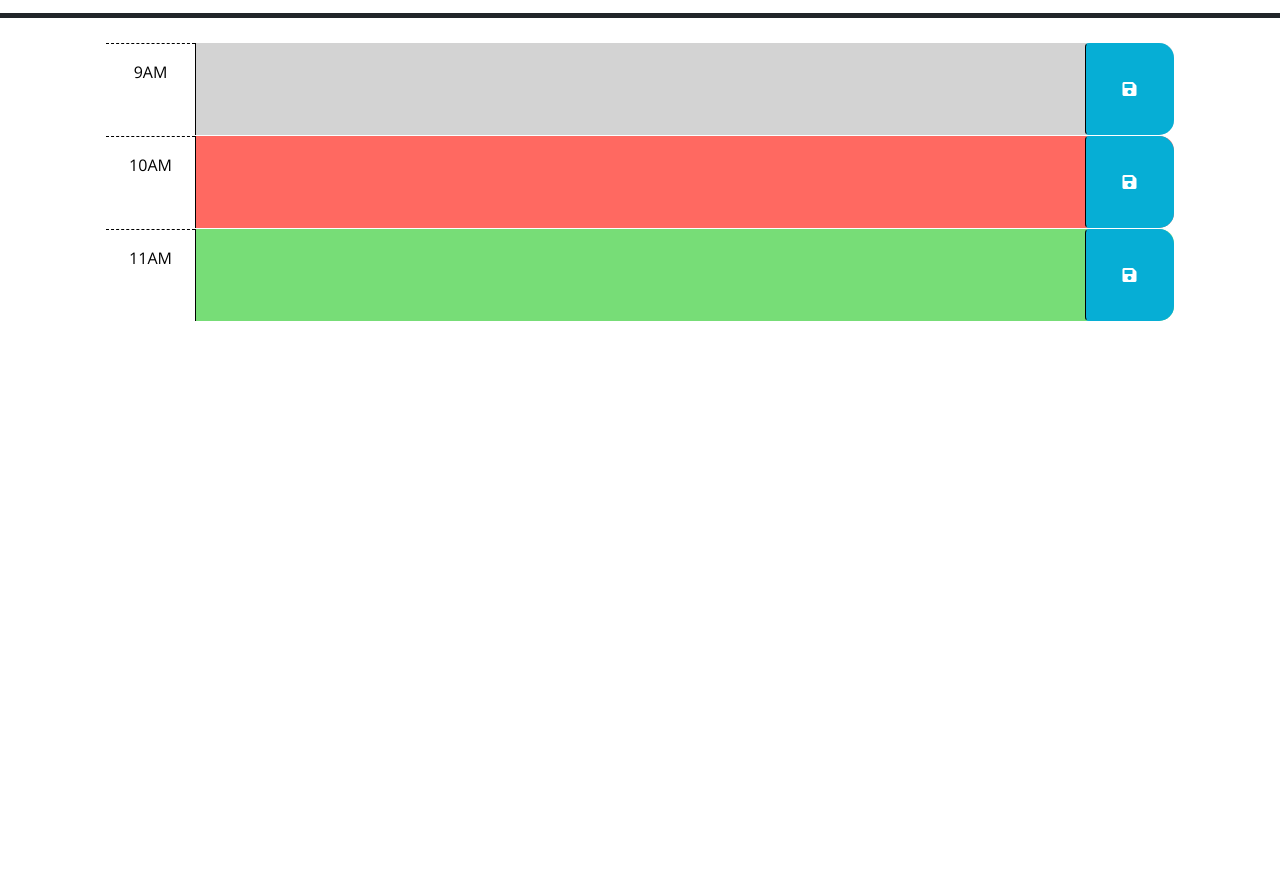
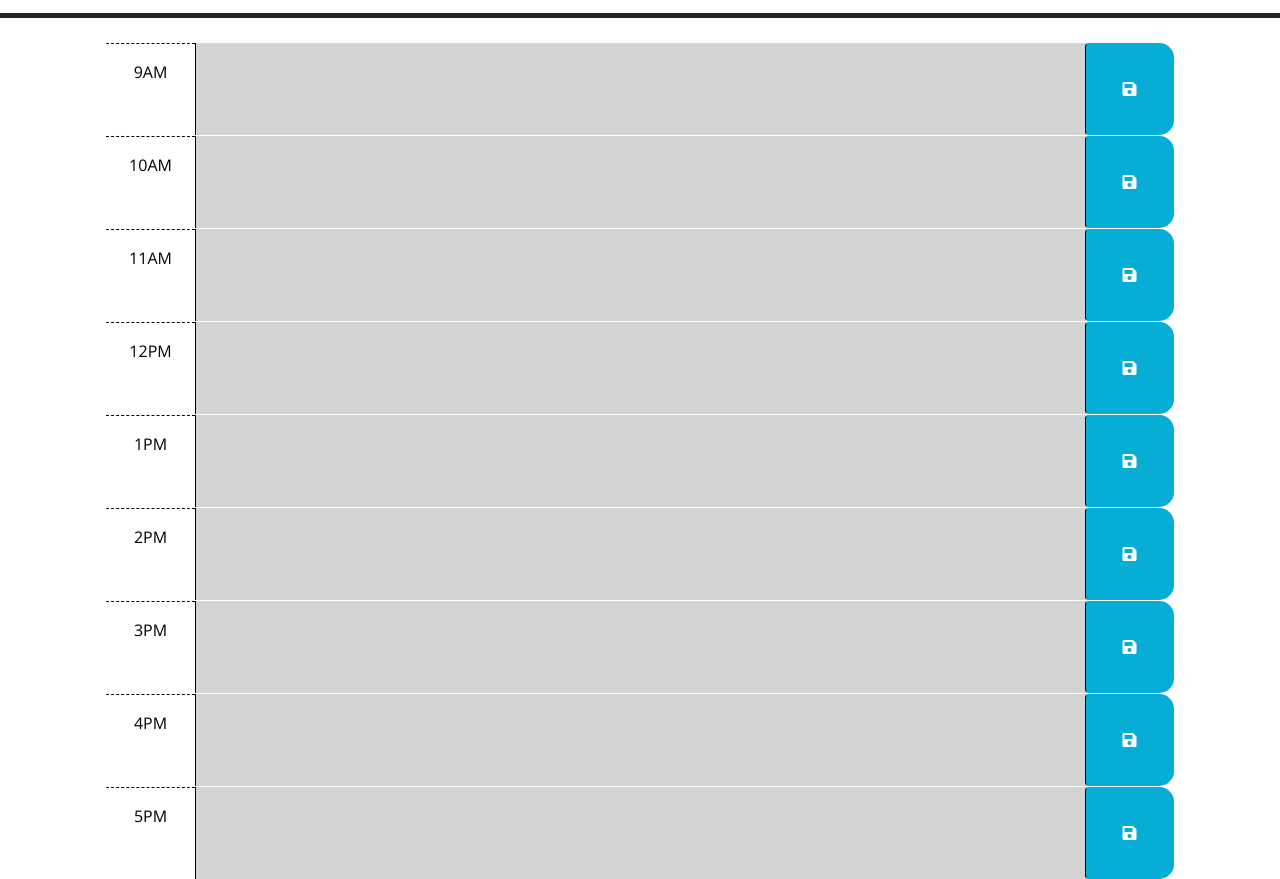
Before and after one commit to michaelayers3/Work-Day-Scheduler, a plain HTML site: page index.html in a window 1280 px wide. Shown: the part 260-1139 px from the top of the page. Before the commit the page ends 800 px from the top, so only its background shows below. Drawn offline with nearby package versions, Linux system fonts and the light colour scheme; files that its build step writes are made by us from their sources.

Commit message:
starting to get things in place. I need to learn more about for loops. getting local storage working slowly.

```diff
--- a/assets/script.js
+++ b/assets/script.js
@@ -4,7 +4,7 @@
 
 
 
-$(function () {
+
 
 
 
@@ -15,6 +15,16 @@ $(function () {
   // time-block containing the button that was clicked? How might the id be
   // useful when saving the description in local storage?
   //
+  $(function () {
+
+  var description = $(".description");
+  var saveBtn = $(".saveBtn");
+  var savedDescription = localStorage.getItem("description");
+
+  saveBtn.on('click', function () {
+  localStorage.setItem("description", JSON.stringify(description.val()));
+  console.log(description.val());
+  });
 
 
   // TODO: Add code to apply the past, present, or future class to each time
@@ -23,17 +33,33 @@ $(function () {
   // past, present, and future classes? How can Day.js be used to get the
   // current hour in 24-hour time?
   //
+  var currentHour = dayjs().hour();
+  console.log(currentHour);
+  var timeBlock = $(".time-block");
+  console.log(timeBlock);
+  var timeBlockHour = timeBlock.attr("id");
+  console.log(timeBlockHour);
+
+ if (currentHour > timeBlockHour) {
+    timeBlock.addClass("past");
+  } else if (currentHour < timeBlockHour) {
+    timeBlock.addClass("future");
+  } else {
+    timeBlock.addClass("present");
+  }
 
 
   // TODO: Add code to get any user input that was saved in localStorage and set
   // the values of the corresponding textarea elements. HINT: How can the id
   // attribute of each time-block be used to do this?
   //
-
+  var savedDescription = localStorage.getItem("description");
+  console.log(savedDescription);
+  description.val(savedDescription);
 
   // TODO: Add code to display the current date in the header of the page.
   var today = dayjs();
-  var time = today.format("H");
+  // var time = today.format("H");
   $("#currentDay").text(today.format("dddd, MMMM D, YYYY" + ", " + "h:mm A"));
 
 });
--- a/index.html
+++ b/index.html
@@ -18,7 +18,7 @@
     href="https://fonts.googleapis.com/css?family=Open+Sans&display=swap"
     rel="stylesheet"
     />
-    <link rel="stylesheet" href="style.css" />
+    <link rel="stylesheet" href="./assets/style.css" />
     <script
       src="https://cdn.jsdelivr.net/npm/dayjs@1.11.3/dayjs.min.js"
       integrity="sha256-iu/zLUB+QgISXBLCW/mcDi/rnf4m4uEDO0wauy76x7U="
@@ -45,7 +45,7 @@
         -->
 
       <!-- Example of a past time block. The "past" class adds a gray background color. -->
-      <div id="hour-9" class="row time-block past">
+      <div id="9" class="row time-block">
         <div class="col-2 col-md-1 hour text-center py-3">9AM</div>
         <textarea class="col-8 col-md-10 description" rows="3"> </textarea>
         <button class="btn saveBtn col-2 col-md-1" aria-label="save">
@@ -54,7 +54,7 @@
       </div>
 
       <!-- Example of a a present time block. The "present" class adds a red background color. -->
-      <div id="hour-10" class="row time-block present">
+      <div id="10" class="row time-block">
         <div class="col-2 col-md-1 hour text-center py-3">10AM</div>
         <textarea class="col-8 col-md-10 description" rows="3"> </textarea>
         <button class="btn saveBtn col-2 col-md-1" aria-label="save">
@@ -63,8 +63,56 @@
       </div>
 
       <!-- Example of a future time block. The "future" class adds a green background color. -->
-      <div id="hour-11" class="row time-block future">
+      <div id="11" class="row time-block">
         <div class="col-2 col-md-1 hour text-center py-3">11AM</div>
+        <textarea class="col-8 col-md-10 description" rows="3"> </textarea>
+        <button class="btn saveBtn col-2 col-md-1" aria-label="save">
+          <i class="fas fa-save" aria-hidden="true"></i>
+        </button>
+      </div>
+
+      <div id="12" class="row time-block">
+        <div class="col-2 col-md-1 hour text-center py-3">12PM</div>
+        <textarea class="col-8 col-md-10 description" rows="3"> </textarea>
+        <button class="btn saveBtn col-2 col-md-1" aria-label="save">
+          <i class="fas fa-save" aria-hidden="true"></i>
+        </button>
+      </div>
+
+      <div id="13" class="row time-block">
+        <div class="col-2 col-md-1 hour text-center py-3">1PM</div>
+        <textarea class="col-8 col-md-10 description" rows="3"> </textarea>
+        <button class="btn saveBtn col-2 col-md-1" aria-label="save">
+          <i class="fas fa-save" aria-hidden="true"></i>
+        </button>
+      </div>
+
+      <div id="14" class="row time-block">
+        <div class="col-2 col-md-1 hour text-center py-3">2PM</div>
+        <textarea class="col-8 col-md-10 description" rows="3"> </textarea>
+        <button class="btn saveBtn col-2 col-md-1" aria-label="save">
+          <i class="fas fa-save" aria-hidden="true"></i>
+        </button>
+      </div>
+
+      <div id="15" class="row time-block">
+        <div class="col-2 col-md-1 hour text-center py-3">3PM</div>
+        <textarea class="col-8 col-md-10 description" rows="3"> </textarea>
+        <button class="btn saveBtn col-2 col-md-1" aria-label="save">
+          <i class="fas fa-save" aria-hidden="true"></i>
+        </button>
+      </div>
+
+      <div id="16" class="row time-block ">
+        <div class="col-2 col-md-1 hour text-center py-3">4PM</div>
+        <textarea class="col-8 col-md-10 description" rows="3"> </textarea>
+        <button class="btn saveBtn col-2 col-md-1" aria-label="save">
+          <i class="fas fa-save" aria-hidden="true"></i>
+        </button>
+      </div>
+
+      <div id="17" class="row time-block">
+        <div class="col-2 col-md-1 hour text-center py-3">5PM</div>
         <textarea class="col-8 col-md-10 description" rows="3"> </textarea>
         <button class="btn saveBtn col-2 col-md-1" aria-label="save">
           <i class="fas fa-save" aria-hidden="true"></i>
```
